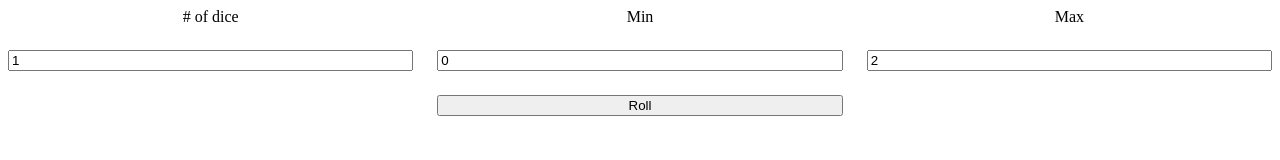
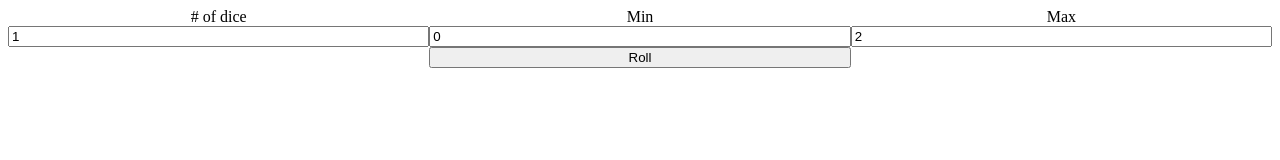
Before and after one commit to zwc0/dice, a plain HTML site: page index.html in a window 1280 px wide. Drawn offline with Linux system fonts and the light colour scheme.

Commit message:
Update index.html

```diff
--- a/index.html
+++ b/index.html
@@ -5,7 +5,7 @@ main{
   display:grid;
   grid: auto/
   repeat(3,1fr);
-  grid-gap:1.5em;
+
 }
 div{
   display:grid;
```
